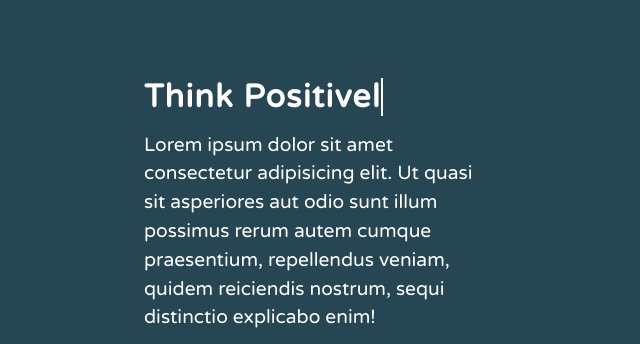
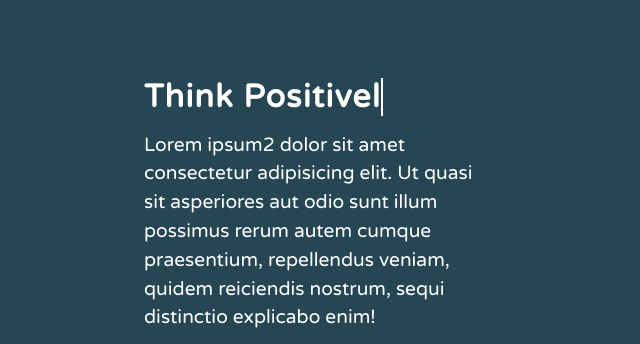
Before and after one commit to helbetdavid/ftc.eucodez.ro, a plain HTML site: page index.html in a window 1280 px wide. Shown: the part 149-493 px from the top of the page, 106-746 px from the left. Drawn offline with Linux system fonts and the light colour scheme.

Commit message:
Lorem Ipsum2

```diff
--- a/index.html
+++ b/index.html
@@ -40,7 +40,7 @@
         >
         </a>
         <p>
-          Lorem ipsum dolor sit amet consectetur adipisicing elit. Ut quasi sit
+          Lorem ipsum2 dolor sit amet consectetur adipisicing elit. Ut quasi sit
           asperiores aut odio sunt illum possimus rerum autem cumque
           praesentium, repellendus veniam, quidem reiciendis nostrum, sequi
           distinctio explicabo enim!
```
